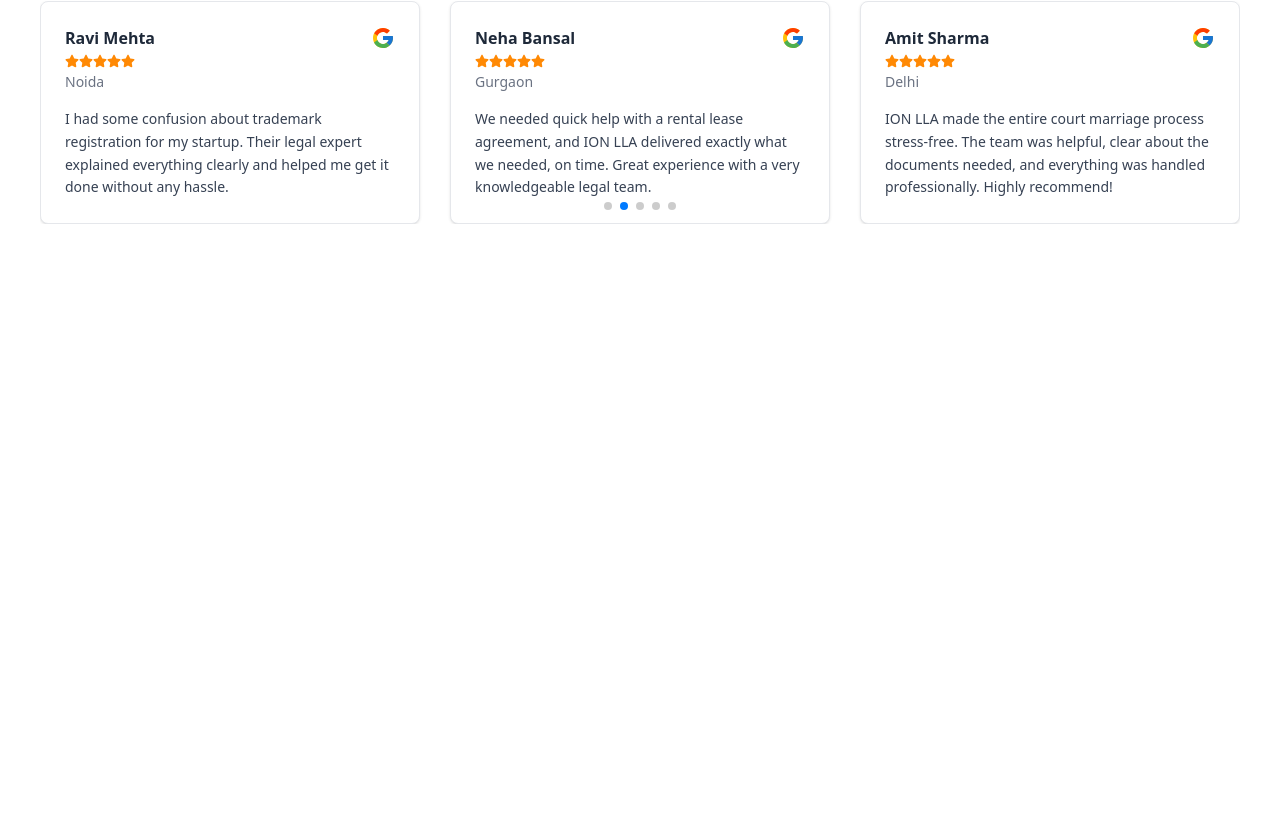
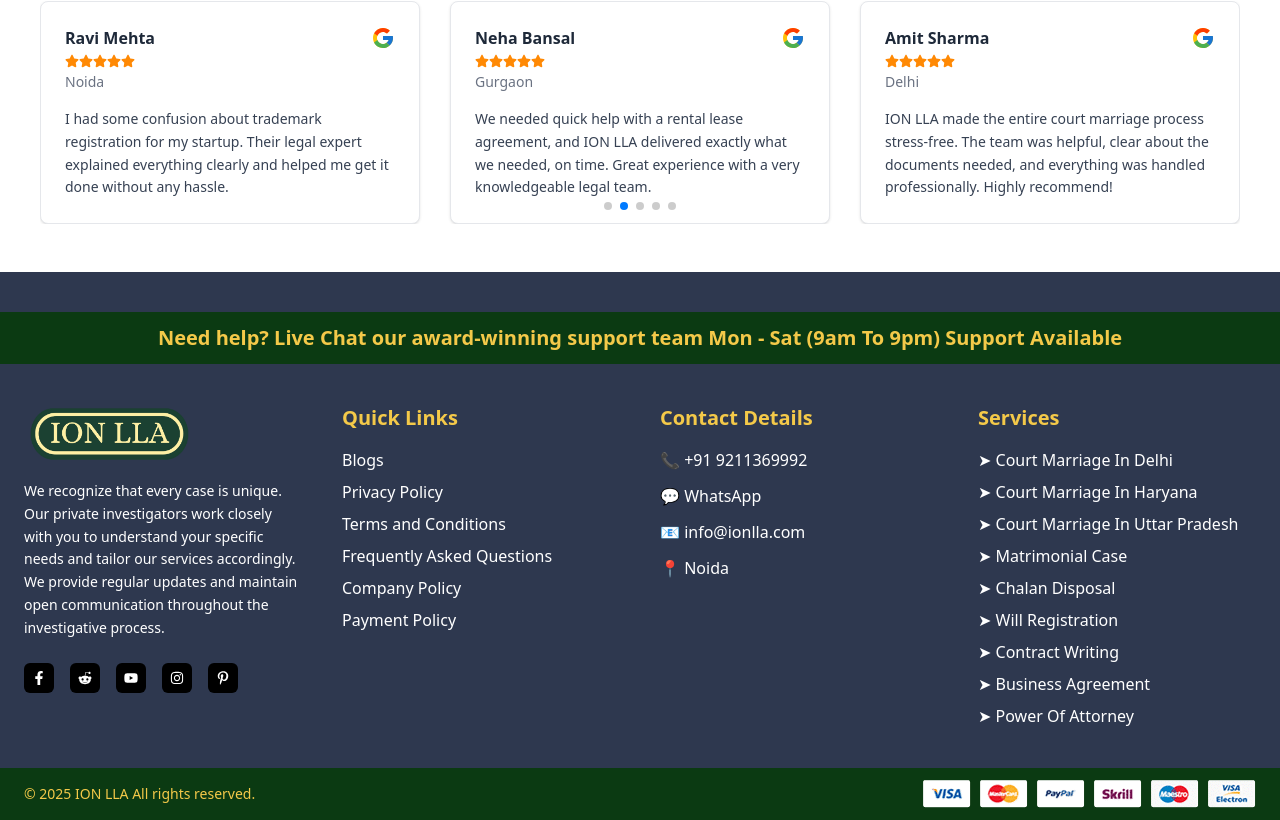
Before and after one commit to Rakhimunger/ion-lla-project, a React (Vite) app: page / in a window 1280 px wide. Shown: the part 3901-4721 px from the top of the page. Before the commit the page ends 4173 px from the top, so only its background shows below. Built offline with nearby package versions, Linux system fonts and the light colour scheme.

Commit message:
created footer

```diff
--- a/src/App.jsx
+++ b/src/App.jsx
@@ -1,7 +1,7 @@
 import React from "react";
 import Navbar from "./Components/Navbar";
 import Home from "./Components/HomeFiles/Home";
-
+import Footer from "./Components/Footer";
 import { Routes, Route } from "react-router-dom";
 
 function App() {
@@ -11,6 +11,7 @@ function App() {
       <Routes>
         <Route path="/" element={<Home />} />
       </Routes>
+      <Footer />
     </div>
   );
 }
--- /dev/null
+++ b/src/Components/Footer.jsx
@@ -0,0 +1,129 @@
+import React from "react";
+import {
+  FaFacebookF,
+  FaInstagram,
+  FaYoutube,
+  FaPinterestP,
+  FaRedditAlien,
+} from "react-icons/fa";
+import image from "../assets/Images/image.png";
+import Logo from "../assets/Images/Logo.png";
+
+const Footer = () => {
+  return (
+    <footer className="bg-[#2e384f] text-white pt-10">
+      {/* Top Support Bar */}
+      <div className="bg-[#0b3a12] py-3 text-center">
+        <p className="text-[#f4c949] font-semibold text-lg sm:text-xl">
+          Need help? Live Chat our award-winning support team Mon - Sat (9am To
+          9pm) Support Available
+        </p>
+      </div>
+
+      {/* Main Footer Content */}
+      <div className="max-w-7xl mx-auto px-6 py-10 grid grid-cols-1 md:grid-cols-4 gap-10">
+        {/* Logo & Description */}
+        <div>
+          <div className="text-center md:text-left mb-4">
+            <img src={Logo} alt="ION LLA Logo" className="h-15 rounded-full" />
+          </div>
+          <p className="text-sm leading-relaxed">
+            We recognize that every case is unique. Our private investigators
+            work closely with you to understand your specific needs and tailor
+            our services accordingly. We provide regular updates and maintain
+            open communication throughout the investigative process.
+          </p>
+
+          {/* Social Icons */}
+          <div className="flex gap-4 mt-6">
+            <a href="#">
+              <FaFacebookF className="text-3xl bg-black p-2 rounded-md" />
+            </a>
+            <a href="#">
+              <FaRedditAlien className="text-3xl bg-black p-2 rounded-md" />
+            </a>
+            <a href="#">
+              <FaYoutube className="text-3xl bg-black p-2 rounded-md" />
+            </a>
+            <a href="#">
+              <FaInstagram className="text-3xl bg-black p-2 rounded-md" />
+            </a>
+            <a href="#">
+              <FaPinterestP className="text-3xl bg-black p-2 rounded-md" />
+            </a>
+          </div>
+        </div>
+
+        {/* Quick Links */}
+        <div>
+          <h3 className="text-[#f4c949] text-xl font-semibold mb-4">
+            Quick Links
+          </h3>
+          <ul className="space-y-2 text-white">
+            <li>
+              <a href="#">Blogs</a>
+            </li>
+            <li>
+              <a href="#">Privacy Policy</a>
+            </li>
+            <li>
+              <a href="#">Terms and Conditions</a>
+            </li>
+            <li>
+              <a href="#">Frequently Asked Questions</a>
+            </li>
+            <li>
+              <a href="#">Company Policy</a>
+            </li>
+            <li>
+              <a href="#">Payment Policy</a>
+            </li>
+          </ul>
+        </div>
+
+        {/* Contact Details */}
+        <div>
+          <h3 className="text-[#f4c949] text-xl font-semibold mb-4">
+            Contact Details
+          </h3>
+          <ul className="space-y-3 text-white ">
+            <li>📞 +91 9211369992</li>
+            <li>💬 WhatsApp</li>
+            <li>📧 info@ionlla.com</li>
+            <li>📍 Noida</li>
+          </ul>
+        </div>
+
+        {/* Services */}
+        <div>
+          <h3 className="text-[#f4c949] text-xl font-semibold mb-4">
+            Services
+          </h3>
+          <ul className="space-y-2 text-white">
+            <li>➤ Court Marriage In Delhi</li>
+            <li>➤ Court Marriage In Haryana</li>
+            <li>➤ Court Marriage In Uttar Pradesh</li>
+            <li>➤ Matrimonial Case</li>
+            <li>➤ Chalan Disposal</li>
+            <li>➤ Will Registration</li>
+            <li>➤ Contract Writing</li>
+            <li>➤ Business Agreement</li>
+            <li>➤ Power Of Attorney</li>
+          </ul>
+        </div>
+      </div>
+
+      {/* Bottom Strip */}
+      <div className="bg-[#0b3a12] text-center py-3 flex flex-col md:flex-row items-center justify-between px-6">
+        <p className="text-[#f4c949] text-sm">
+          © 2025 ION LLA All rights reserved.
+        </p>
+        <div className="flex gap-2 mt-2 md:mt-0">
+          <img src={image} alt="Image" />
+        </div>
+      </div>
+    </footer>
+  );
+};
+
+export default Footer;
```
Also changed, not shown: src/assets/Images/image.png (added).
